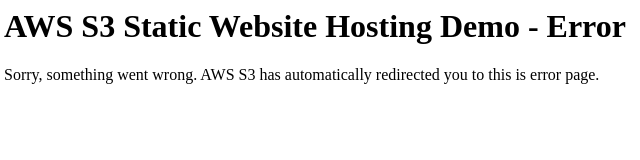
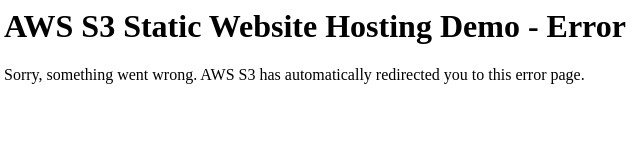
Before and after one commit to Jardo72/AWS-Sandbox, a plain HTML site: page S3-Web-Site/error.html in a window 1280 px wide. Shown: the full height of the page, 4-644 px from the left. Drawn offline with Linux system fonts and the light colour scheme.

Commit message:
Static S3 website seems to work properly now.

```diff
--- a/S3-Web-Site/error.html
+++ b/S3-Web-Site/error.html
@@ -25,7 +25,7 @@
     <body>
         <h1>AWS S3 Static Website Hosting Demo - Error</h1>
         <p>
-            Sorry, something went wrong. AWS S3 has automatically redirected you to this is error page.
+            Sorry, something went wrong. AWS S3 has automatically redirected you to this error page.
         </p>
     </body>
 </html>
```
Also changed, not shown: 1 other file.
